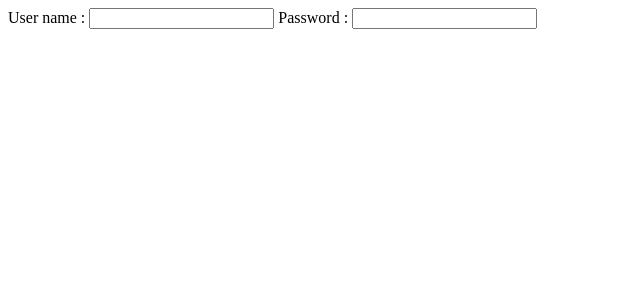
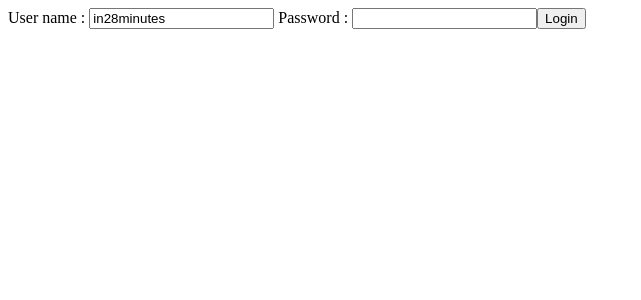
Before and after one commit to archana-vish/Angular7, an Angular app: page / in a window 1280 px wide. Shown: the top 300 px of the page, without its empty margins (0-641 px from the left). Built offline with nearby package versions, Linux system fonts and the light colour scheme.

Commit message:
2 way data binding

```diff
--- a/src/app/app.module.ts
+++ b/src/app/app.module.ts
@@ -1,5 +1,6 @@
 import { BrowserModule } from '@angular/platform-browser';
 import { NgModule } from '@angular/core';
+import { FormsModule } from '@angular/forms';
 
 import { AppRoutingModule } from './app-routing.module';
 import { AppComponent } from './app.component';
@@ -16,7 +17,8 @@ import { LoginComponent } from './login/login.component';
   ],
   imports: [
     BrowserModule,
-    AppRoutingModule
+    AppRoutingModule,
+    FormsModule
   ],
   providers: [],
   bootstrap: [AppComponent]
--- a/src/app/login/login.component.html
+++ b/src/app/login/login.component.html
@@ -1,2 +1,4 @@
-User name : <input type="text" name="username">
-Password  : <input type="password" name="password">
+User name : <input type="text" name="username" [(ngModel)]="username">
+Password  : <input type="password" name="password" [(ngModel)]="password">
+
+<button name="Login" (click)=handleLogin()>Login</button>
--- a/src/app/login/login.component.ts
+++ b/src/app/login/login.component.ts
@@ -7,9 +7,17 @@ import { Component, OnInit } from '@angular/core';
 })
 export class LoginComponent implements OnInit {
 
+  username : string = 'in28minutes';
+  password : string = '';
+
   constructor() { }
 
   ngOnInit() {
   }
 
+  handleLogin() {
+    console.log('Printing username :: ' + this.username);
+    console.log('Password :: ' + this.password);
+  }
+
 }
```
